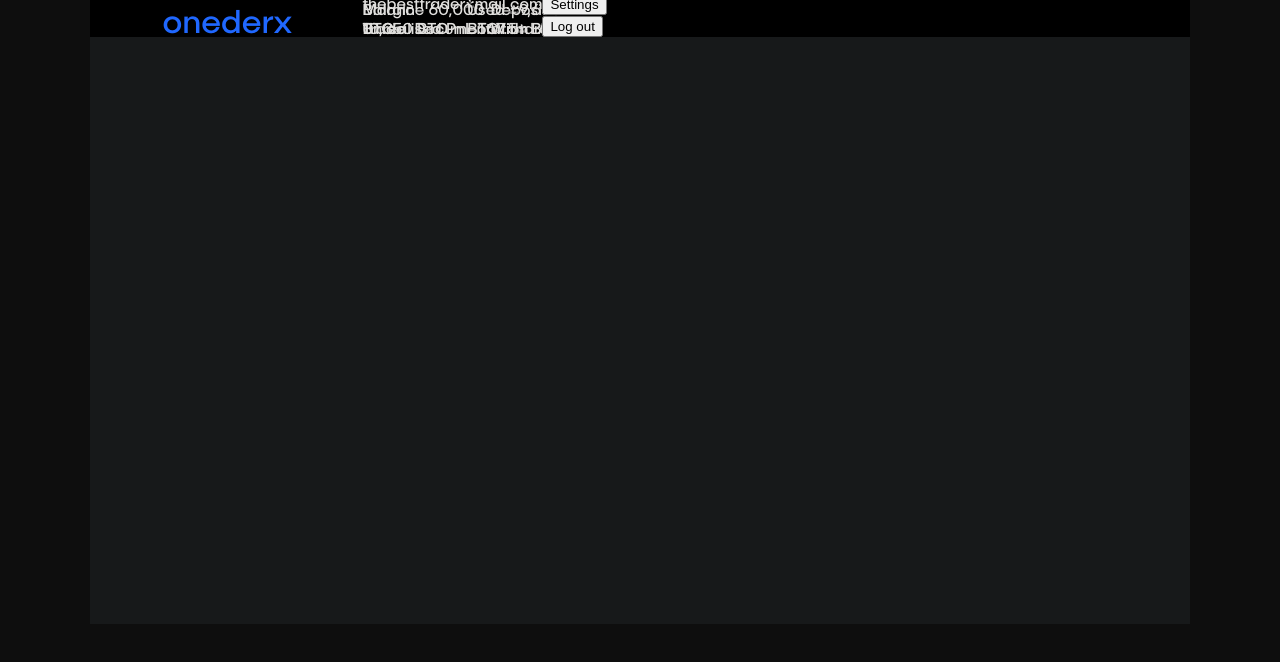
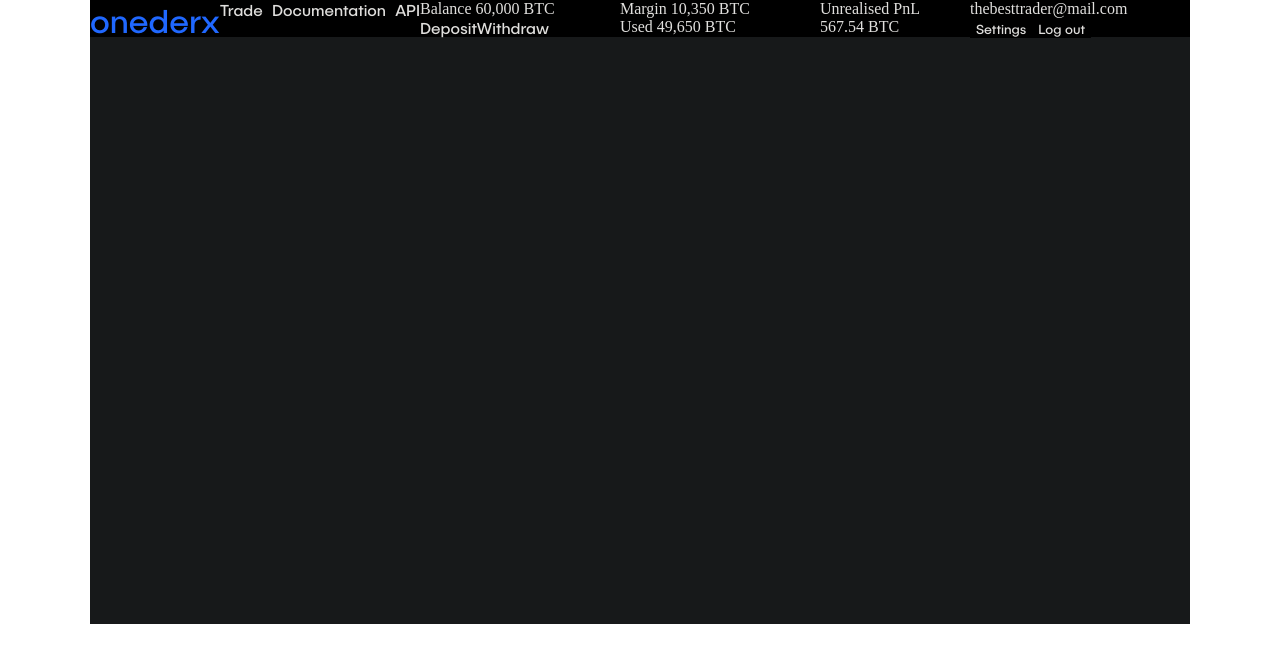
Before and after one commit to Stadionova/test-proj__onederx, a React (Create React App) app: page / in a window 1280 px wide. Shown: the top 662 px of the page. Built offline with nearby package versions, Linux system fonts and the light colour scheme.

Commit message:
changed header styles

```diff
--- a/src/Components/App/App.css
+++ b/src/Components/App/App.css
@@ -1,4 +1,4 @@
-@font-face {
+/* @font-face {
   font-family: 'Fontspring-DEMO-publicasans-regular';
   src: url("../../fonts/Fontspring-DEMO-publicasans-regular.otf");
 }
@@ -6,7 +6,7 @@
 body {
   background-color: rgb(14, 14, 14);
   font-family: Fontspring-DEMO-publicasans-regular;
-}
+} */
 
 .containerApp {
   width: 1100px;
--- a/src/Components/Header/Header.css
+++ b/src/Components/Header/Header.css
@@ -1,3 +1,10 @@
+@font-face {
+  font-family: 'Fontspring-DEMO-publicasans-light';
+  src: url("../../fonts/Fontspring-DEMO-publicasans-light.otf");
+  font-family: 'Fontspring-DEMO-publicasans-regular';
+  src: url("../../fonts/Fontspring-DEMO-publicasans-regular.otf");
+}
+
 .header {
   margin: 0 auto;
   position: relative;
@@ -6,64 +13,60 @@
 .chart-1 {
   grid-column: 1 / 5;
   grid-row: 1;
+  display: flex;
 }
 
 .chart-1__logo span {
   color: rgb(32, 104, 255);
   font-size: 25pt;
+  font-family: Fontspring-DEMO-publicasans-regular;
 }
 
 .API {
   width: 200px;
   margin: 0 auto;
   justify-content: space-between;
-  position: absolute;
   display: flex;
   left: 200px;
-  bottom: 0;
   color: rgb(224, 223, 221);
+  font-family: Fontspring-DEMO-publicasans-regular;
 }
 
 .balance {
   width: 200px;
-  margin: 0 auto;
-  justify-content: space-between;
-  position: absolute;
+  color: rgb(224, 223, 221);
+  font-family: Fontspring-DEMO-publicasans-light;
+}
+
+.deposit {
   display: flex;
-  left: 200px;
-  bottom: 0;
-  color: rgb(224, 223, 221);
+  font-family: Fontspring-DEMO-publicasans-regular;
 }
 
 .margin {
   width: 200px;
-  margin: 0 auto;
-  justify-content: space-between;
-  position: absolute;
-  display: flex;
-  left: 200px;
-  bottom: 0;
   color: rgb(224, 223, 221);
+  font-family: Fontspring-DEMO-publicasans-light;
 }
 
 .PnL {
-  width: 200px;
-  margin: 0 auto;
-  justify-content: space-between;
-  position: absolute;
-  display: flex;
-  left: 200px;
-  bottom: 0;
+  width: 150px;
   color: rgb(224, 223, 221);
+  font-family: Fontspring-DEMO-publicasans-light;
 }
 
 .mail {
   width: 200px;
-  margin: 0 auto;
-  justify-content: space-between;
-  position: absolute;
-  display: flex;
-  left: 200px;
-  bottom: 0;
   color: rgb(224, 223, 221);
 }
+
+.mail-email {
+  font-family: Fontspring-DEMO-publicasans-light;
+}
+
+.mail__buttons button {
+  border: none;
+  background-color: rgb(0, 0, 0);
+  color: rgb(224, 223, 221);
+  font-family: Fontspring-DEMO-publicasans-regular;
+}
--- a/src/Components/Header/Header.js
+++ b/src/Components/Header/Header.js
@@ -16,7 +16,7 @@ const Header = () => {
         </div>
         <div className='balance'>
           <div className=''><span>Balance 60,000 BTC</span></div>
-          <div>
+          <div className='deposit'>
             <div className=''><span>Deposit</span></div>
             <div className=''><span>Withdraw</span></div>
           </div>
@@ -33,7 +33,7 @@ const Header = () => {
           </div>
         </div>
         <div className='mail'>
-          <div className=''><span>thebesttrader@mail.com</span></div>
+          <div className='mail-email'><span>thebesttrader@mail.com</span></div>
           <div className='mail__buttons'>
             <button>Settings</button>
             <button>Log out</button>
--- a/src/index.js
+++ b/src/index.js
@@ -6,7 +6,4 @@ import * as serviceWorker from './serviceWorker';
 
 ReactDOM.render(<App />, document.getElementById('root'));
 
-// If you want your app to work offline and load faster, you can change
-// unregister() to register() below. Note this comes with some pitfalls.
-// Learn more about service workers: https://bit.ly/CRA-PWA
 serviceWorker.unregister();
```
